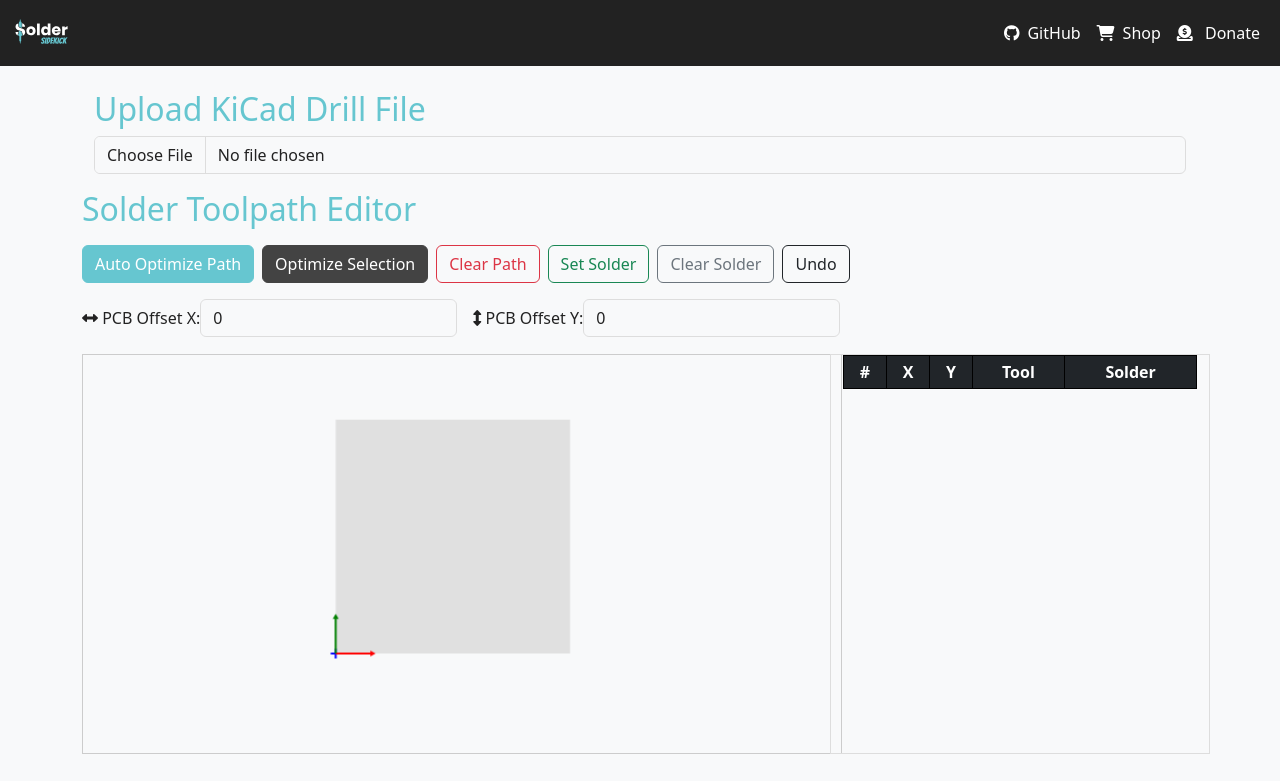
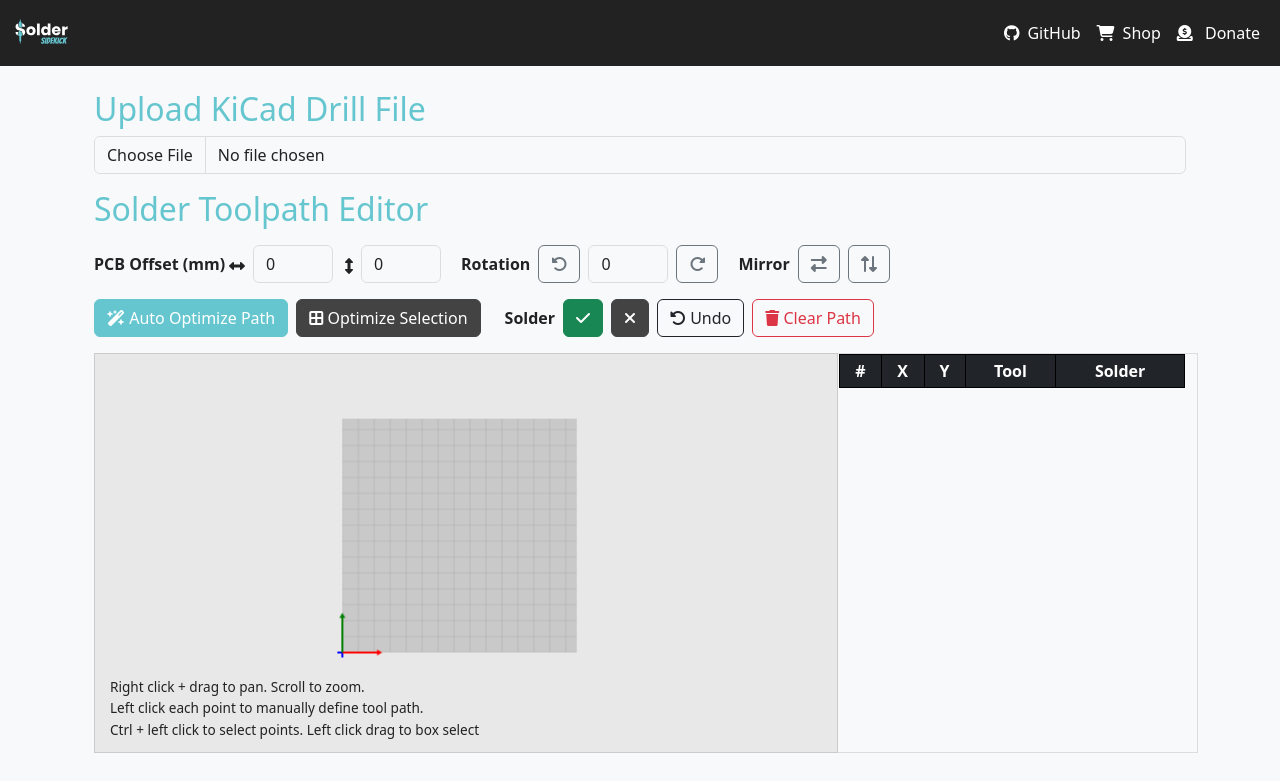
Before and after one commit to RinthLabs/SolderSidekick, a Vue app: page / in a window 1280 px wide. Shown: the top 781 px of the page. Built offline with nearby package versions, Linux system fonts and the light colour scheme.

Commit message:
lots of ui improvements

```diff
--- a/src/components/DrillPreview.vue
+++ b/src/components/DrillPreview.vue
@@ -1,28 +1,49 @@
 <template>
-  <div class="toolpath-editor">
+  <div class="toolpath-editor container">
     <h2 class="text-primary mb-3">Solder Toolpath Editor</h2>
 
-    <!-- Toolbar -->
-    <div class="toolbar mb-3">
-      <button class="btn btn-primary" @click="autoOptimizePath">Auto Optimize Path</button>
-      <button class="btn btn-secondary ms-2" @click="optimizeSelected">Optimize Selection</button>
-      <button class="btn btn-outline-danger ms-2" @click="clearPath">Clear Path</button>
-      <button class="btn btn-outline-success ms-2" @click="setSelectedSolder(true)">Set Solder</button>
-      <button class="btn btn-outline-secondary ms-2" @click="setSelectedSolder(false)">Clear Solder</button>
+        <!-- PCB Offset and Rotation Controls -->
 
-      <button class="btn btn-outline-dark ms-2" @click="undo">Undo</button>
+<div class="mb-3 d-flex align-items-center pcb-controls">
+      <label class="form-label">PCB Offset (mm) <i class="fas fa-arrows-alt-h pcb-icon"></i></label>
+      <input type="number" class="form-control d-inline w-auto pcb-input" v-model.number="drillStore.originOffsetX" @input="updateCanvas">
+      <label class="form-label"><i class="fas fa-arrows-alt-v pcb-icon"></i></label>
+      <input type="number" class="form-control d-inline w-auto pcb-input" v-model.number="drillStore.originOffsetY" @input="updateCanvas">
+
+      <label class="form-label mw-5 pcb-section">Rotation</label>
+      <button class="btn btn-outline-secondary" @click="rotatePCB(-5)"><i class="fa-solid fa-rotate-left"></i></button>
+      <input
+        type="number"
+        class="form-control d-inline w-auto pcb-input"
+        v-model.number="rotation"
+        @input="updateCanvas"
+      >
+      <button class="btn btn-outline-secondary" @click="rotatePCB(5)"><i class="fa-solid fa-rotate-right"></i></button>
+
+      <label class="form-label mw-5 pcb-section">Mirror</label>
+      <button class="btn btn-outline-secondary" @click="mirrorHorizontal"><i class="fa-solid fa-right-left"></i></button>
+      <button class="btn btn-outline-secondary" @click="mirrorVertical"><i class="fa-solid fa-right-left r90"></i></button>
     </div>
 
-    <!-- PCB Offset Controls -->
-    <div class="mb-3">
-      <label class="form-label"><i class="fas fa-arrows-alt-h"></i> PCB Offset X:</label>
-      <input type="number" class="form-control d-inline w-auto" v-model.number="drillStore.originOffsetX" @input="updateCanvas">
-      <label class="form-label ms-3"><i class="fas fa-arrows-alt-v"></i> PCB Offset Y:</label>
-      <input type="number" class="form-control d-inline w-auto" v-model.number="drillStore.originOffsetY" @input="updateCanvas">
+    <!-- Toolbar -->
+    <div class="toolbar d-flex align-items-center mb-3">
+      <button class="btn btn-primary" @click="autoOptimizePath"><i class="fa-solid fa-wand-magic-sparkles"></i> Auto Optimize Path</button>
+      <button class="btn btn-secondary" @click="optimizeSelected"><i class="fa-solid fa-border-all"></i> Optimize Selection</button>
+
+      <label class="form-label">Solder</label>
+      <button class="btn btn-success" @click="setSelectedSolder(true)"><i class="fa-solid fa-check"></i></button>
+      <button class="btn btn-secondary" @click="setSelectedSolder(false)"><i class="fa-solid fa-xmark"></i></button>
+
+      <button class="btn btn-outline-dark" @click="undo"><i class="fa-solid fa-rotate-left"></i> Undo</button>
+
+      <button class="btn btn-outline-danger" @click="clearPath"><i class="fa-solid fa-trash"></i> Clear Path</button>
     </div>
 
+
+
+
     <div class="row">
-      <div class="col-lg-8">
+      <div class="col-lg-8 position-relative canvas-wrapper">
         <canvas
           ref="canvas"
           class="toolpath-canvas"
@@ -32,6 +53,11 @@
           @wheel.prevent="handleZoom"
           @contextmenu.prevent
         ></canvas>
+        <div class="editor-instructions">
+          <div class="editor-label">Right click + drag to pan. Scroll to zoom.</div>
+          <div class="editor-label">Left click each point to manually define tool path.</div>
+          <div class="editor-label">Ctrl + left click to select points. Left click drag to box select</div>
+        </div>
 
       </div>
 
@@ -77,7 +103,9 @@ const drillStore = useDrillStore();
 const canvas = ref(null);
 
 let ctx, scale = 1, offsetX = 0, offsetY = 0;
-const radius = 3;
+const rotation = ref(0); // degrees
+
+const radius = 4;
 
 let isPanning = false;
 let startX = 0;
@@ -131,6 +159,20 @@ const setSelectedSolder = (state) => {
 };
 
 
+const rotatePCB = (angleDelta) => {
+  rotation.value = (rotation.value + angleDelta) % 360;
+  updateCanvas();
+};
+
+const mirrorHorizontal = () => {
+  drillStore.drillData.forEach(d => d.x *= -1);
+  updateCanvas();
+};
+
+const mirrorVertical = () => {
+  drillStore.drillData.forEach(d => d.y *= -1);
+  updateCanvas();
+};
 
 
 
@@ -158,6 +200,35 @@ const drawArrow = (ctx, from, to, color) => {
   ctx.fill();
 };
 
+const drawClippedGrid = (ctx, width, height, spacing = 16, color = "#aaaaaa") => {
+  ctx.save(); // Save before clipping
+  ctx.beginPath();
+  ctx.rect(0, -height, width, height);
+  ctx.clip();
+
+  ctx.strokeStyle = color;
+  ctx.lineWidth = 0.5 / scale;
+
+  // Vertical lines
+  for (let x = 0; x <= width; x += spacing) {
+    ctx.beginPath();
+    ctx.moveTo(x, -height);
+    ctx.lineTo(x, 0);
+    ctx.stroke();
+  }
+
+  // Horizontal lines
+  for (let y = 0; y <= height; y += spacing) {
+    ctx.beginPath();
+    ctx.moveTo(0, -y);
+    ctx.lineTo(width, -y);
+    ctx.stroke();
+  }
+
+  ctx.restore(); // Restore to remove clipping
+};
+
+
 
 const updateCanvas = () => {
   if (!ctx) return;
@@ -167,8 +238,11 @@ const updateCanvas = () => {
   ctx.scale(scale, scale);
 
   // Draw build plate (235mm x 235mm)
-  ctx.fillStyle = "#e0e0e0";
+  ctx.fillStyle = "#c9c9c9";
   ctx.fillRect(0, -235, 235, 235);
+
+  // Draw 16mm grid lines clipped to print bed
+  drawClippedGrid(ctx, 235, 235, 16);
 
   // Draw origin cross (blue)
   ctx.strokeStyle = "blue";
@@ -186,12 +260,13 @@ const updateCanvas = () => {
 
   // 💡 Apply offset only to drill data
   ctx.translate(drillStore.originOffsetX, -drillStore.originOffsetY);
+  ctx.rotate((rotation.value * Math.PI) / 180);
 
 
   // draw path lines
   const path = drillStore.path;
   ctx.strokeStyle = "#999";
-  ctx.lineWidth = 1;
+  ctx.lineWidth = 8 / scale;
   ctx.beginPath();
   path.forEach((id, idx) => {
     const pt = drillStore.drillData.find(d => d.id === id);
@@ -216,30 +291,38 @@ const updateCanvas = () => {
     ctx.arc(x, y, radius / scale, 0, 2 * Math.PI);
     ctx.fillStyle = d.solder ? "red" : "gray";
     ctx.strokeStyle = d.selected ? "cyan" : "black";
-    ctx.lineWidth = 1 / scale;
+    ctx.lineWidth = 2 / scale;
     ctx.fill();
     ctx.stroke();
 
     // draw index number if in path
     if (d.pathIndex !== null) {
       ctx.fillStyle = "black";
-      ctx.font = `${10 / scale}px sans-serif`;
+      ctx.font = `${12 / scale}px sans-serif`;
       ctx.fillText((d.pathIndex + 1).toString(), x + 4 / scale, y - 4 / scale);
     }
   });
 
-  if (isSelecting && selectionStart && selectionEnd) {
+  ctx.restore();
+
+if (isSelecting && selectionStart && selectionEnd) {
+  // Draw the selection box in screen space (no transform)
+  ctx.save();
+  ctx.translate(offsetX, offsetY);
+  ctx.scale(scale, scale);
+
   const x = selectionStart.x;
   const y = -selectionStart.y;
   const w = selectionEnd.x - selectionStart.x;
   const h = -(selectionEnd.y - selectionStart.y);
-  ctx.strokeStyle = "blue";
+
+  ctx.strokeStyle = "cyan";
   ctx.lineWidth = 1 / scale;
   ctx.strokeRect(x, y, w, h);
+
+  ctx.restore();
 }
 
-
-  ctx.restore();
 };
 
 const sortedDrillData = computed(() => {
@@ -323,8 +406,8 @@ updateCanvas();
 };
 
 const handleZoom = (e) => {
-  const delta = e.deltaY * -0.001;
-  scale = Math.max(0.5, Math.min(5, scale + delta));
+  const delta = e.deltaY * -0.005;
+  scale = Math.max(0.5, Math.min(30, scale + delta));
   updateCanvas();
 };
 
@@ -376,7 +459,7 @@ const undo = () => {
 
 <style scoped>
 .toolpath-canvas {
-  border: 1px solid #ccc;
+  border: 1px solid #eeeeee;
   width: 100%;
   aspect-ratio: 1.5;
 }
@@ -390,4 +473,85 @@ const undo = () => {
 .table-primary {
   background-color: rgba(0, 123, 255, 0.2);
 }
+
+.toolpath-canvas {
+  border: 1px solid #ccc;
+  background-color: #e8e8e8; /* light gray */
+  width: 100%;
+  aspect-ratio: 1.5;
+}
+
+.r90{
+  -webkit-transform: rotate(90deg); /* Safari and Chrome */
+    -moz-transform: rotate(90deg);   /* Firefox */
+    -ms-transform: rotate(90deg);   /* IE 9 */
+    -o-transform: rotate(90deg);   /* Opera */
+    transform: rotate(90deg);
+    display: inline-block; /* 👈 Needed to allow transform to work */
+}
+
+.pcb-input {
+  width: 5rem !important;
+}
+
+.pcb-controls{
+  gap:0.5rem;
+}
+
+.pcb-controls .form-label {
+  margin: 0;
+  line-height: 1;
+  display: flex;
+  align-items: center;
+}
+
+.pcb-controls .pcb-icon {
+  margin: 0 !important;
+  margin-top: 4px !important;
+  margin-left: 4px !important;
+}
+
+.pcb-section{
+  margin-left: 0.75rem !important;
+}
+
+.canvas-wrapper {
+  position: relative;
+}
+
+.editor-instructions {
+  position: absolute;
+  bottom: 0.75rem;
+  left: 1rem;
+  padding: 0.5rem 0.75rem;
+  font-size: 0.85rem;
+  line-height: 1.3;
+  pointer-events: none; /* 👈 This makes it ignore all mouse interaction */
+}
+
+
+.editor-label {
+  margin-bottom: 0.25rem;
+}
+
+.editor-label:last-child {
+  margin-bottom: 0;
+}
+
+.toolbar{
+  gap:0.5rem !important;
+}
+
+.toolbar .form-label {
+  margin: 0;
+  line-height: 1;
+  display: flex;
+  align-items: center;
+  margin-left: 1rem !important;
+}
+
+.form-label{
+  font-weight: 700 !important;
+}
+
 </style>
```
